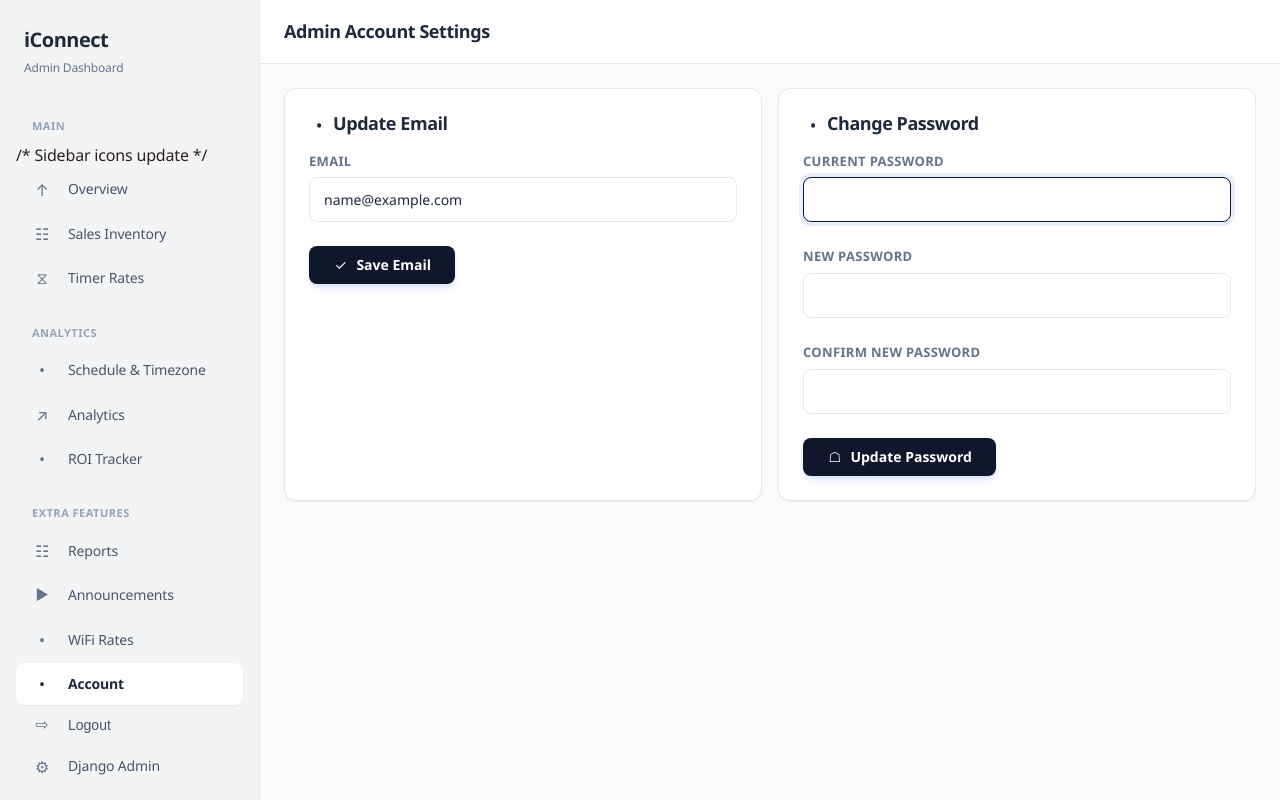
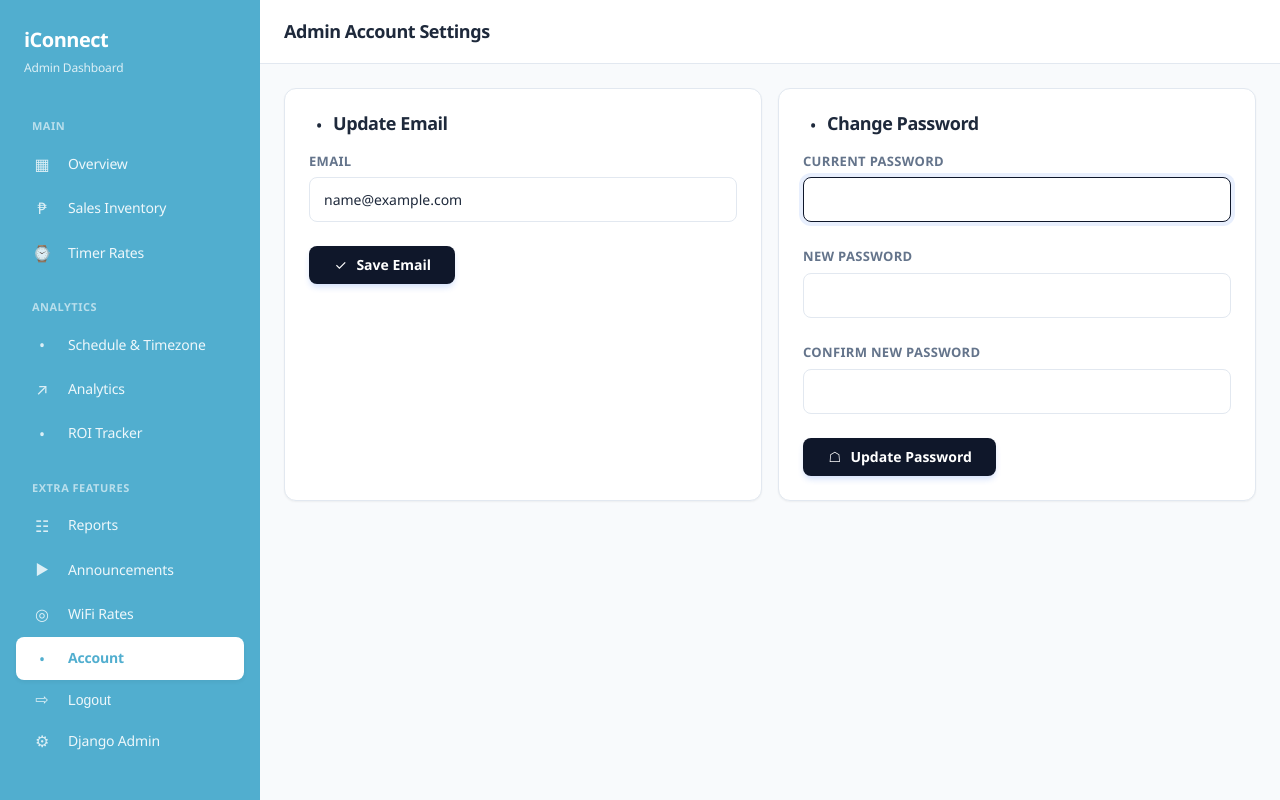
Before and after one commit to loricohenrian/iConnect, a Django app: page /dashboard/account/ in a window 1280 px wide. Run offline with Django 4.2, Linux system fonts and the light colour scheme; the visitor is signed in with stand-in values (Sample User, id 1); parts of the project's set-up code (start-up, migrations or seed data) failed here and were passed over.

Commit message:
Fix UI: Sidebar light blue background and fix HTML icon tags

```diff
--- a/static/css/dashboard.css
+++ b/static/css/dashboard.css
@@ -29,7 +29,7 @@
    Sidebar
    ============================================ */
 .sidebar {
-    background: #f3f4f6;
+    background: #51aecf;
     width: 260px;
     height: 100vh;
     position: fixed;
@@ -40,7 +40,7 @@
     flex-direction: column;
     transition: transform 0.3s ease;
     overflow-y: auto;
-    border-right: 1px solid var(--color-border);
+    border-right: none;
 }
 
 .sidebar-brand {
@@ -48,14 +48,14 @@
 }
 
 .sidebar-brand .brand-name {
-    color: var(--color-dark);
+    color: #ffffff;
     font-size: 20px;
     font-weight: 700;
     letter-spacing: -0.5px;
 }
 
 .sidebar-brand .brand-subtitle {
-    color: var(--color-gray);
+    color: rgba(255,255,255,0.8);
     font-size: 12px;
     margin-top: 2px;
 }
@@ -71,7 +71,7 @@
 }
 
 .nav-section-title {
-    color: #94a3b8;
+    color: rgba(255,255,255,0.6);
     font-size: 11px;
     font-weight: 600;
     text-transform: uppercase;
@@ -84,7 +84,7 @@
     display: flex;
     align-items: center;
     gap: var(--space-md);
-    color: #475569;
+    color: rgba(255,255,255,0.9);
     padding: 10px 16px;
     border-radius: 8px;
     font-size: 14px;
@@ -95,14 +95,14 @@
 }
 
 .nav-item:hover {
-    background: rgba(0,0,0,0.03);
-    color: var(--color-dark);
+    background: rgba(255,255,255,0.1);
+    color: #ffffff;
 }
 
 .nav-item.active {
     background: #ffffff;
-    color: var(--color-dark);
-    box-shadow: 0 1px 3px rgba(0,0,0,0.05);
+    color: #51aecf;
+    box-shadow: 0 2px 4px rgba(0,0,0,0.05);
     font-weight: 600;
     border-left: none;
     padding-left: 16px;
@@ -112,11 +112,11 @@
     font-size: 16px;
     width: 20px;
     text-align: center;
-    color: #64748b;
+    color: rgba(255,255,255,0.8);
 }
 
 .nav-item.active i {
-    color: var(--color-dark);
+    color: #51aecf;
 }
 
 .nav-item-form {
@@ -140,7 +140,7 @@
     display: flex;
     align-items: center;
     gap: var(--space-sm);
-    color: var(--color-dark);
+    color: #ffffff;
     font-size: 12px;
     font-weight: 600;
 }
--- a/templates/base_dashboard.html
+++ b/templates/base_dashboard.html
@@ -22,17 +22,16 @@
         <nav class="sidebar-nav">
             <div class="nav-section">
                 <div class="nav-section-title">Main</div>
-    /* Sidebar icons update */
                 <a href="{% url 'dashboard:overview' %}" class="nav-item {% if active_page == 'overview' %}active{% endif %}" id="nav-overview">
-        <i class="bi bi-speedometer2"></i>
+                    <i class="bi bi-grid-1x2"></i>
                     <span>Overview</span>
                 </a>
                 <a href="{% url 'dashboard:revenue' %}" class="nav-item {% if active_page == 'revenue' %}active{% endif %}" id="nav-revenue">
-        <i class="bi bi-receipt"></i>
+                    <i class="bi bi-coin"></i>
                     <span>Sales Inventory</span>
                 </a>
                 <a href="{% url 'dashboard:sessions' %}" class="nav-item {% if active_page == 'sessions' %}active{% endif %}" id="nav-sessions">
-        <i class="bi bi-clock-history"></i>
+                    <i class="bi bi-clock"></i>
                     <span>Timer Rates</span>
                 </a>
             </div>
@@ -64,7 +63,7 @@
                     <span>Announcements</span>
                 </a>
                 <a href="{% url 'dashboard:plans' %}" class="nav-item {% if active_page == 'plans' %}active{% endif %}" id="nav-plans">
-        <i class="bi bi-broadcast"></i>
+                    <i class="bi bi-wifi"></i>
                     <span>WiFi Rates</span>
                 </a>
                 <a href="{% url 'dashboard:account' %}" class="nav-item {% if active_page == 'account' %}active{% endif %}" id="nav-account">
```
Lines whose indentation alone changed are shown as unchanged.
